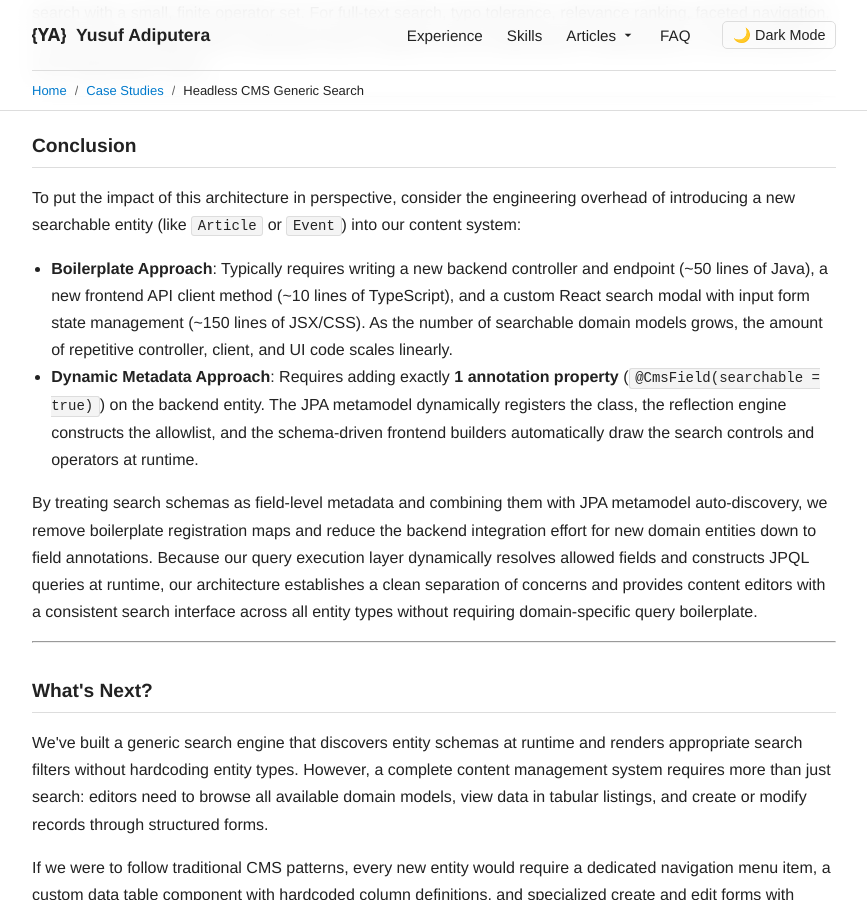
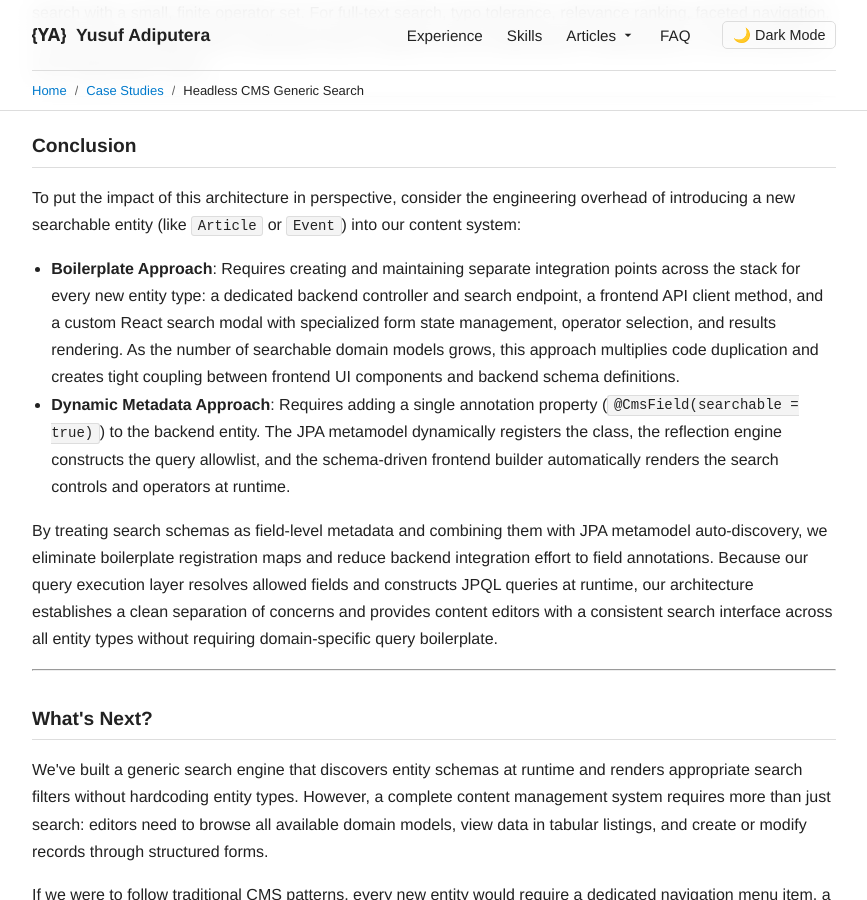
Before and after one commit to adiputera/adiputera.github.io, a Jekyll site: the page built from _articles/case-study-headless-cms-demo-part-2.md, in a window 1280 px wide and 900 px high, scrolled down 13083 px. Shown: the whole window, without its empty margins (206-1073 px from the left). Built offline with Jekyll 4.4.1, drawn with Linux system fonts in a browser that asks for light colours; some of the changed text lies outside the part shown.

Commit message:
Update article

```diff
--- a/_articles/case-study-headless-cms-demo-part-2.md
+++ b/_articles/case-study-headless-cms-demo-part-2.md
@@ -74,7 +74,7 @@ sequenceDiagram
 By decoupling the search interface from the database schema:
 * The backend remains the single source of truth for searchable fields.
 * The frontend admin UI resolves input controls dynamically.
-* The search execution layer routes criteria to domain-specific JPA query builders.
+* The search execution layer routes criteria to a generic, metadata-driven JPQL query builder.
 
 ---
 
@@ -143,7 +143,7 @@ public class Product extends CatalogAwareModel {
 
 ---
 
-## Backend: Schema Reflection & Criteria Routing
+## Backend: Schema Reflection & Dynamic Query Execution
 
 Our backend separates two concerns: `CmsTypeRegistry` scans and caches entity metadata at application startup, while `ItemSearchService` uses that registry to execute criteria-based JPA queries at request time.
 
@@ -457,10 +457,10 @@ On the backend, because JPA's metamodel automatically discovers entity classes a
 ## Conclusion
 
 To put the impact of this architecture in perspective, consider the engineering overhead of introducing a new searchable entity (like `Article` or `Event`) into our content system:
-- **Boilerplate Approach**: Typically requires writing a new backend controller and endpoint (~50 lines of Java), a new frontend API client method (~10 lines of TypeScript), and a custom React search modal with input form state management (~150 lines of JSX/CSS). As the number of searchable domain models grows, the amount of repetitive controller, client, and UI code scales linearly.
-- **Dynamic Metadata Approach**: Requires adding exactly **1 annotation property** (`@CmsField(searchable = true)`) on the backend entity. The JPA metamodel dynamically registers the class, the reflection engine constructs the allowlist, and the schema-driven frontend builders automatically draw the search controls and operators at runtime.
+- **Boilerplate Approach**: Requires creating and maintaining separate integration points across the stack for every new entity type: a dedicated backend controller and search endpoint, a frontend API client method, and a custom React search modal with specialized form state management, operator selection, and results rendering. As the number of searchable domain models grows, this approach multiplies code duplication and creates tight coupling between frontend UI components and backend schema definitions.
+- **Dynamic Metadata Approach**: Requires adding a single annotation property (`@CmsField(searchable = true)`) to the backend entity. The JPA metamodel dynamically registers the class, the reflection engine constructs the query allowlist, and the schema-driven frontend builder automatically renders the search controls and operators at runtime.
 
-By treating search schemas as field-level metadata and combining them with JPA metamodel auto-discovery, we remove boilerplate registration maps and reduce the backend integration effort for new domain entities down to field annotations. Because our query execution layer dynamically resolves allowed fields and constructs JPQL queries at runtime, our architecture establishes a clean separation of concerns and provides content editors with a consistent search interface across all entity types without requiring domain-specific query boilerplate.
+By treating search schemas as field-level metadata and combining them with JPA metamodel auto-discovery, we eliminate boilerplate registration maps and reduce backend integration effort to field annotations. Because our query execution layer resolves allowed fields and constructs JPQL queries at runtime, our architecture establishes a clean separation of concerns and provides content editors with a consistent search interface across all entity types without requiring domain-specific query boilerplate.
 
 ---
 
```
Also changed, not shown: other parts of _articles/case-study-headless-cms-demo-part-2.md (+2 -2 lines), _articles/case-study-headless-cms-demo-part-3.md (+17 -7 lines), _articles/case-study-headless-cms-demo-part-4.md (+12 -2 lines), _articles/case-study-headless-cms-demo-part-5.md (+12 -2 lines), _articles/case-study-headless-cms-demo-part-6.md (+14 -6 lines), _articles/case-study-headless-cms-demo.md (+3 -3 lines).
